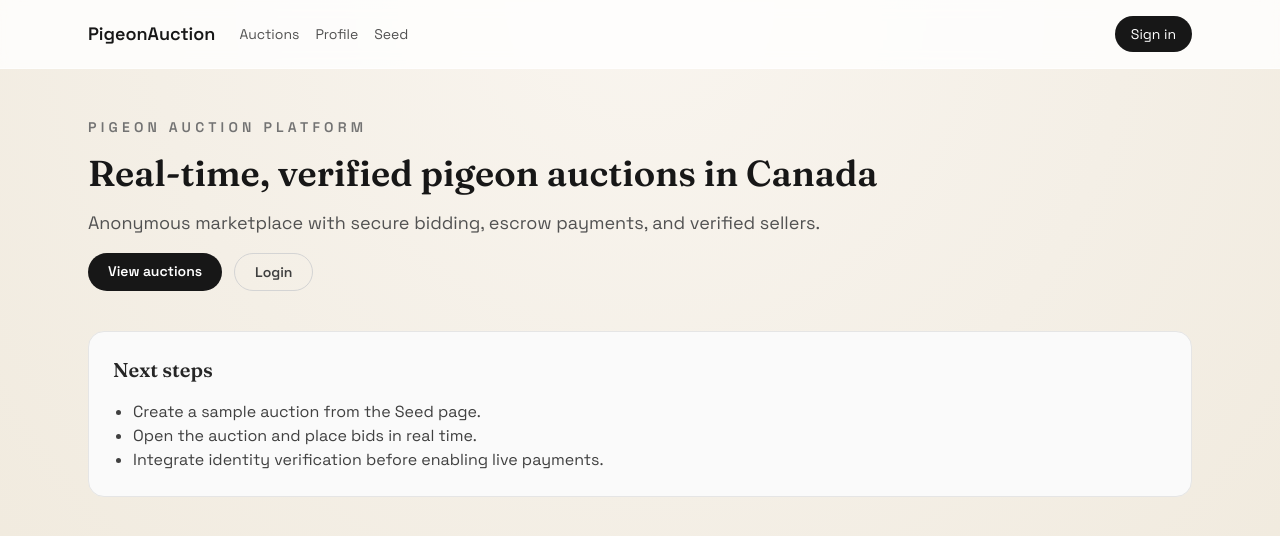
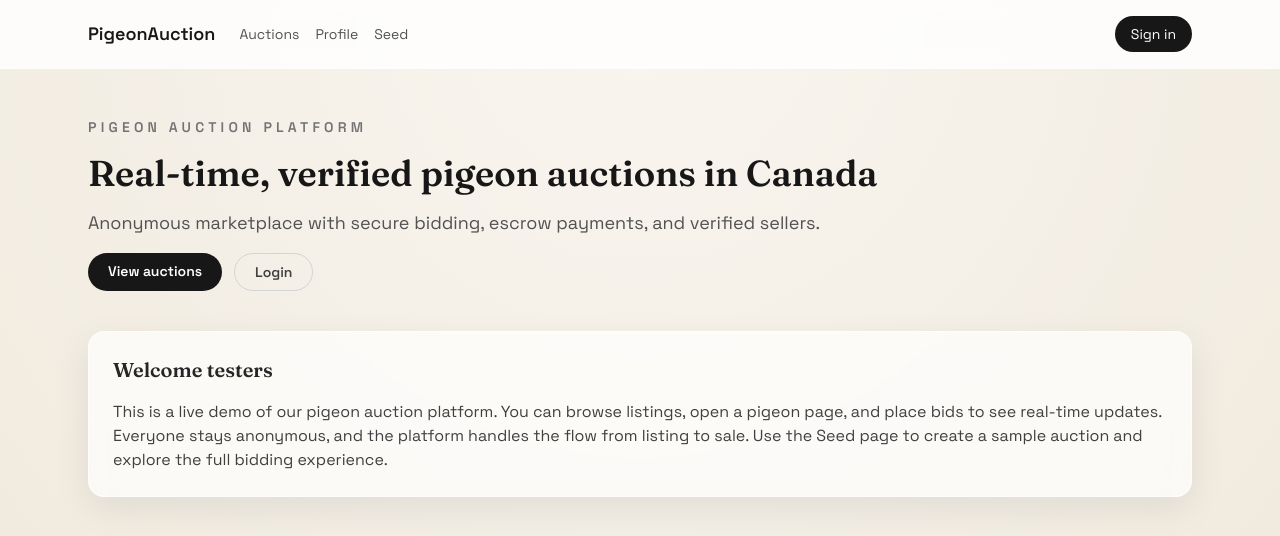
Before and after one commit to mabgcm/pigeonauction, a Next.js app: page / in a window 1280 px wide. Shown: the top 536 px of the page. Built offline with nearby package versions, Linux system fonts and the light colour scheme; no server answers.

Commit message:
ready for testing

```diff
--- a/src/app/page.tsx
+++ b/src/app/page.tsx
@@ -29,13 +29,14 @@ export default function Home() {
         </div>
       </header>
 
-      <section className="grid gap-4 rounded-2xl border border-neutral-200 bg-neutral-50 p-6">
-        <h2 className="text-xl font-semibold text-neutral-800">Next steps</h2>
-        <ul className="list-disc pl-5 text-neutral-700">
-          <li>Create a sample auction from the Seed page.</li>
-          <li>Open the auction and place bids in real time.</li>
-          <li>Integrate identity verification before enabling live payments.</li>
-        </ul>
+      <section className="grid gap-4 rounded-2xl border border-white/60 bg-white/70 p-6 shadow-[0_12px_36px_rgba(15,23,42,0.08)] backdrop-blur">
+        <h2 className="text-xl font-semibold text-neutral-800">Welcome testers</h2>
+        <p className="text-neutral-700">
+          This is a live demo of our pigeon auction platform. You can browse listings, open a pigeon page,
+          and place bids to see real-time updates. Everyone stays anonymous, and the platform handles the
+          flow from listing to sale. Use the Seed page to create a sample auction and explore the full
+          bidding experience.
+        </p>
       </section>
     </main>
   );
```
